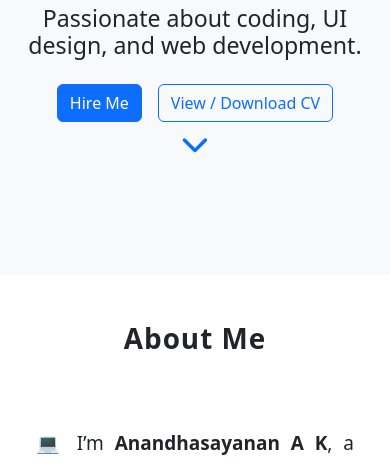
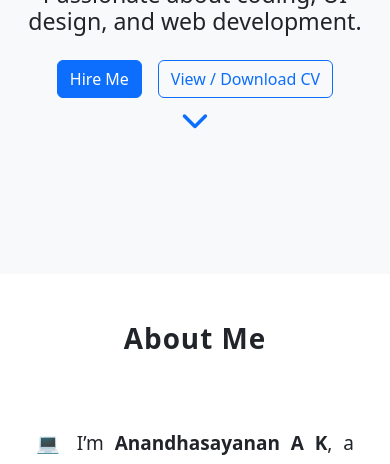
Before and after one commit to Ak-Anand07/my-portfolio, a plain HTML site: page index.html in a window 390 px wide. Shown: the part 636-1100 px from the top of the page. Drawn offline with nearby package versions, Linux system fonts and the light colour scheme.

Commit message:
Updated project files

```diff
--- a/index.html
+++ b/index.html
@@ -37,7 +37,7 @@
                 <div class="col-12 col-sm-6 col-lg-6 text-center ">
                     <img class="rounded-4 img-fluid shadow" style="height: 400px; width: 300px; object-fit: cover; " src="asset/pf2.png" alt="">
                 </div>
-                <div class="col-12 col-sm-6 col-lg-6 mt-5 m-sm-auto m-lg-auto text-center text-sm-start ">
+                <div class="col-12 col-sm-6 col-lg-6 mt-4 m-sm-auto m-lg-auto text-center text-sm-start ">
                     <div class="hero-txt">
                         <div class="display-4 fw-bold brand-gradient"> Hi, I'm Anand</div>
                         <div class="h2 mb-2">Frontend Developer</div>
--- a/main.css
+++ b/main.css
@@ -1,7 +1,7 @@
 
         html {scroll-behavior: smooth;}
         section {scroll-margin-top: 70px;}
-        @media (max-width: 992px) {section {scroll-margin-top: 320px;}}
+        @media (max-width: 992px) {section {scroll-margin-top: 325px;}}
 
         .hero-img,.hero-txt{opacity: 0; transform: translateY(20px); animation: fade 1s 0.3s forwards;}
         @keyframes fade{from{opacity: 0; transform: translateY(20px);}
```
